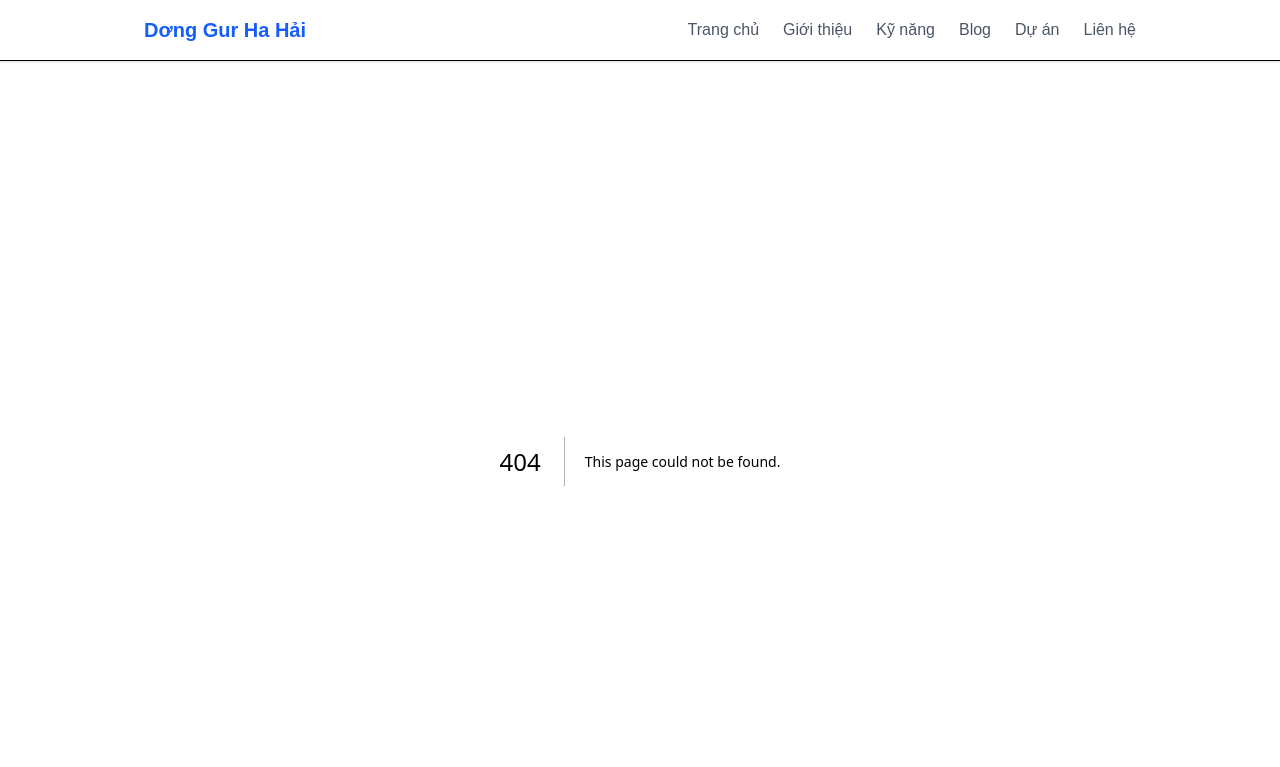
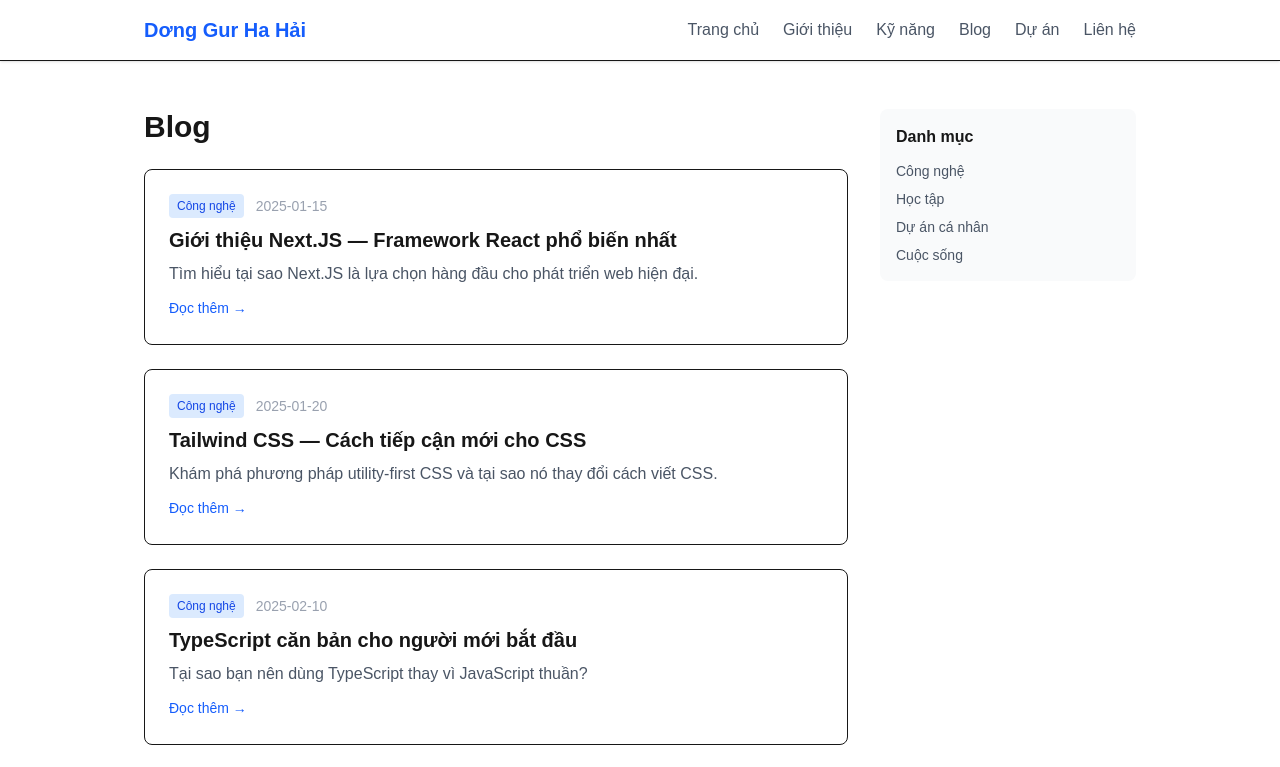
Before and after one commit to Ngocon2004/git-demo, a Next.js app in the folder ctk46-lab01/: page /blog in a window 1280 px wide. Before the commit this address had no page. Shown: the top 767 px of the page. Built offline with nearby package versions, Linux system fonts and the light colour scheme.

Commit message:
feat: hoàn thành Phần 3 - Dynamic Routes cho Blog và Dự án

```diff
--- /dev/null
+++ b/ctk46-lab01/src/app/blog/[slug]/not-found.tsx
@@ -0,0 +1,18 @@
+import Link from "next/link";
+
+export default function PostNotFound() {
+  return (
+    <div className="text-center py-12">
+      <h2 className="text-2xl font-bold mb-4">Bài viết không tồn tại</h2>
+      <p className="text-gray-600 mb-6">
+        Bài viết bạn đang tìm kiếm không có trong hệ thống.
+      </p>
+      <Link
+        href="/blog"
+        className="bg-blue-600 text-white px-6 py-2 rounded-lg hover:bg-blue-700 transition-colors inline-block"
+      >
+        Quay lại Blog
+      </Link>
+    </div>
+  );
+}
--- /dev/null
+++ b/ctk46-lab01/src/app/blog/[slug]/page.tsx
@@ -0,0 +1,45 @@
+import Link from "next/link";
+import { notFound } from "next/navigation";
+import { getPostBySlug, posts } from "@/data/posts";
+import LikeButton from "@/components/like-button";
+
+interface BlogPostPageProps {
+  params: Promise<{ slug: string }>;
+}
+
+export default async function BlogPostPage({ params }: BlogPostPageProps) {
+  const { slug } = await params;
+  const post = getPostBySlug(slug);
+
+  if (!post) {
+    notFound();
+  }
+
+  return (
+    <div>
+      <Link href="/blog" className="text-blue-600 hover:underline text-sm mb-6 inline-block">
+        ← Quay lại danh sách
+      </Link>
+      <article>
+        <div className="flex items-center gap-3 mb-4">
+          <span className="bg-blue-100 text-blue-700 text-xs px-2 py-1 rounded">
+            {post.category}
+          </span>
+          <span className="text-sm text-gray-400">{post.date}</span>
+          <span className="text-sm text-gray-500">• Tác giả: {post.author}</span>
+        </div>
+        <h1 className="text-3xl font-bold mb-6">{post.title}</h1>
+        <div className="prose max-w-none text-gray-700 whitespace-pre-line mb-8">
+          {post.content}
+        </div>
+        <div className="border-t pt-6">
+          <LikeButton />
+        </div>
+      </article>
+    </div>
+  );
+}
+
+export async function generateStaticParams() {
+  return posts.map((post) => ({ slug: post.slug }));
+}
--- /dev/null
+++ b/ctk46-lab01/src/app/blog/error.tsx
@@ -0,0 +1,26 @@
+"use client";
+
+export default function BlogError({
+  error,
+  reset,
+}: {
+  error: Error & { digest?: string };
+  reset: () => void;
+}) {
+  return (
+    <div className="text-center py-12">
+      <h2 className="text-2xl font-bold text-red-600 mb-4">
+        Đã xảy ra lỗi!
+      </h2>
+      <p className="text-gray-600 mb-6">
+        {error.message || "Không thể tải nội dung blog. Vui lòng thử lại."}
+      </p>
+      <button
+        onClick={() => reset()}
+        className="bg-blue-600 text-white px-6 py-2 rounded-lg hover:bg-blue-700 transition-colors"
+      >
+        Thử lại
+      </button>
+    </div>
+  );
+}
--- /dev/null
+++ b/ctk46-lab01/src/app/blog/layout.tsx
@@ -0,0 +1,27 @@
+export default function BlogLayout({
+  children,
+}: {
+  children: React.ReactNode;
+}) {
+  return (
+    <div className="max-w-5xl mx-auto px-4 py-12">
+      <div className="flex gap-8">
+        {/* Nội dung chính */}
+        <div className="flex-1">{children}</div>
+
+        {/* Sidebar */}
+        <aside className="w-64 shrink-0">
+          <div className="bg-gray-50 rounded-lg p-4">
+            <h3 className="font-semibold mb-3">Danh mục</h3>
+            <ul className="space-y-2 text-sm text-gray-600">
+              <li className="hover:text-blue-600 cursor-pointer">Công nghệ</li>
+              <li className="hover:text-blue-600 cursor-pointer">Học tập</li>
+              <li className="hover:text-blue-600 cursor-pointer">Dự án cá nhân</li>
+              <li className="hover:text-blue-600 cursor-pointer">Cuộc sống</li>
+            </ul>
+          </div>
+        </aside>
+      </div>
+    </div>
+  );
+}
--- /dev/null
+++ b/ctk46-lab01/src/app/blog/loading.tsx
@@ -0,0 +1,20 @@
+export default function BlogLoading() {
+  return (
+    <div>
+      <div className="h-8 w-48 bg-gray-200 rounded animate-pulse mb-6" />
+      <div className="space-y-6">
+        {[1, 2, 3].map((i) => (
+          <div key={i} className="border rounded-lg p-6">
+            <div className="flex gap-3 mb-3">
+              <div className="h-5 w-20 bg-gray-200 rounded animate-pulse" />
+              <div className="h-5 w-24 bg-gray-200 rounded animate-pulse" />
+            </div>
+            <div className="h-6 w-3/4 bg-gray-200 rounded animate-pulse mb-2" />
+            <div className="h-4 w-full bg-gray-200 rounded animate-pulse" />
+            <div className="h-4 w-2/3 bg-gray-200 rounded animate-pulse mt-1" />
+          </div>
+        ))}
+      </div>
+    </div>
+  );
+}
--- /dev/null
+++ b/ctk46-lab01/src/app/blog/page.tsx
@@ -0,0 +1,37 @@
+import Link from "next/link";
+import { posts } from "@/data/posts";
+
+export default function BlogPage() {
+  return (
+    <div>
+      <h1 className="text-3xl font-bold mb-6">Blog</h1>
+      <div className="space-y-6">
+        {posts.map((post) => (
+          <article
+            key={post.slug}
+            className="border rounded-lg p-6 hover:shadow-md transition-shadow"
+          >
+            <div className="flex items-center gap-3 mb-2">
+              <span className="bg-blue-100 text-blue-700 text-xs px-2 py-1 rounded">
+                {post.category}
+              </span>
+              <span className="text-sm text-gray-400">{post.date}</span>
+            </div>
+            <Link href={`/blog/${post.slug}`}>
+              <h2 className="text-xl font-semibold mb-2 hover:text-blue-600 transition-colors">
+                {post.title}
+              </h2>
+            </Link>
+            <p className="text-gray-600">{post.excerpt}</p>
+            <Link
+              href={`/blog/${post.slug}`}
+              className="inline-block mt-3 text-blue-600 text-sm hover:underline"
+            >
+              Đọc thêm →
+            </Link>
+          </article>
+        ))}
+      </div>
+    </div>
+  );
+}
--- /dev/null
+++ b/ctk46-lab01/src/app/not-found.tsx
@@ -0,0 +1,19 @@
+import Link from "next/link";
+
+export default function NotFound() {
+  return (
+    <div className="max-w-5xl mx-auto px-4 py-24 text-center">
+      <h1 className="text-6xl font-bold text-gray-300 mb-4">404</h1>
+      <h2 className="text-2xl font-bold mb-4">Trang không tồn tại</h2>
+      <p className="text-gray-600 mb-8">
+        Xin lỗi, trang bạn đang tìm kiếm không có trên website này.
+      </p>
+      <Link
+        href="/"
+        className="bg-blue-600 text-white px-6 py-2 rounded-lg hover:bg-blue-700 transition-colors inline-block"
+      >
+        Về trang chủ
+      </Link>
+    </div>
+  );
+}
--- /dev/null
+++ b/ctk46-lab01/src/app/projects/[id]/page.tsx
@@ -0,0 +1,26 @@
+import Link from "next/link";
+import { notFound } from "next/navigation";
+
+// Tạm thời dùng mock data ngay tại đây (tương tự blog)
+const projects = [
+  { id: "1", title: "Website Portfolio", content: "Chi tiết về quá trình xây dựng website Portfolio bằng Next.js..." },
+  { id: "2", title: "Ứng dụng Quản lý Công việc", content: "Phân tích kiến trúc của ứng dụng Todo App..." },
+  { id: "3", title: "API RESTful", content: "Hướng dẫn xây dựng API với Node.js và Express..." },
+];
+
+export default async function ProjectDetailPage({ params }: { params: Promise<{ id: string }> }) {
+  const { id } = await params;
+  const project = projects.find(p => p.id === id);
+
+  if (!project) notFound();
+
+  return (
+    <div className="max-w-5xl mx-auto px-4 py-12">
+      <Link href="/projects" className="text-blue-600 hover:underline text-sm mb-6 inline-block">
+        ← Quay lại danh sách dự án
+      </Link>
+      <h1 className="text-3xl font-bold mb-6">{project.title}</h1>
+      <div className="text-gray-700">{project.content}</div>
+    </div>
+  );
+}
--- /dev/null
+++ b/ctk46-lab01/src/data/posts.ts
@@ -0,0 +1,52 @@
+export interface Post {
+  slug: string;
+  title: string;
+  excerpt: string;
+  content: string;
+  date: string;
+  category: string;
+  author: string; // Thêm trường author
+}
+
+export const posts: Post[] = [
+  {
+    slug: "gioi-thieu-nextjs",
+    title: "Giới thiệu Next.JS — Framework React phổ biến nhất",
+    excerpt: "Tìm hiểu tại sao Next.JS là lựa chọn hàng đầu cho phát triển web hiện đại.",
+    content: `Next.JS là một React framework mạnh mẽ được phát triển bởi Vercel...`,
+    date: "2025-01-15",
+    category: "Công nghệ",
+    author: "Dơng Gur Ha Hải",
+  },
+  {
+    slug: "hoc-tailwind-css",
+    title: "Tailwind CSS — Cách tiếp cận mới cho CSS",
+    excerpt: "Khám phá phương pháp utility-first CSS và tại sao nó thay đổi cách viết CSS.",
+    content: `Tailwind CSS là một utility-first CSS framework...`,
+    date: "2025-01-20",
+    category: "Công nghệ",
+    author: "Dơng Gur Ha Hải",
+  },
+  {
+    slug: "typescript-can-ban",
+    title: "TypeScript căn bản cho người mới bắt đầu",
+    excerpt: "Tại sao bạn nên dùng TypeScript thay vì JavaScript thuần?",
+    content: `TypeScript giúp phát hiện lỗi sớm trong quá trình phát triển nhờ cơ chế static typing...`,
+    date: "2025-02-10",
+    category: "Công nghệ",
+    author: "Dơng Gur Ha Hải",
+  },
+  {
+    slug: "bi-quyet-hoc-tap-tot",
+    title: "5 bí quyết để học tập hiệu quả tại đại học",
+    excerpt: "Làm thế nào để cân bằng giữa việc học và các hoạt động ngoại khóa?",
+    content: `1. Quản lý thời gian. 2. Tập trung nghe giảng. 3. Tự học thường xuyên...`,
+    date: "2025-03-05",
+    category: "Học tập",
+    author: "Dơng Gur Ha Hải",
+  },
+];
+
+export function getPostBySlug(slug: string): Post | undefined {
+  return posts.find((post) => post.slug === slug);
+}
```
